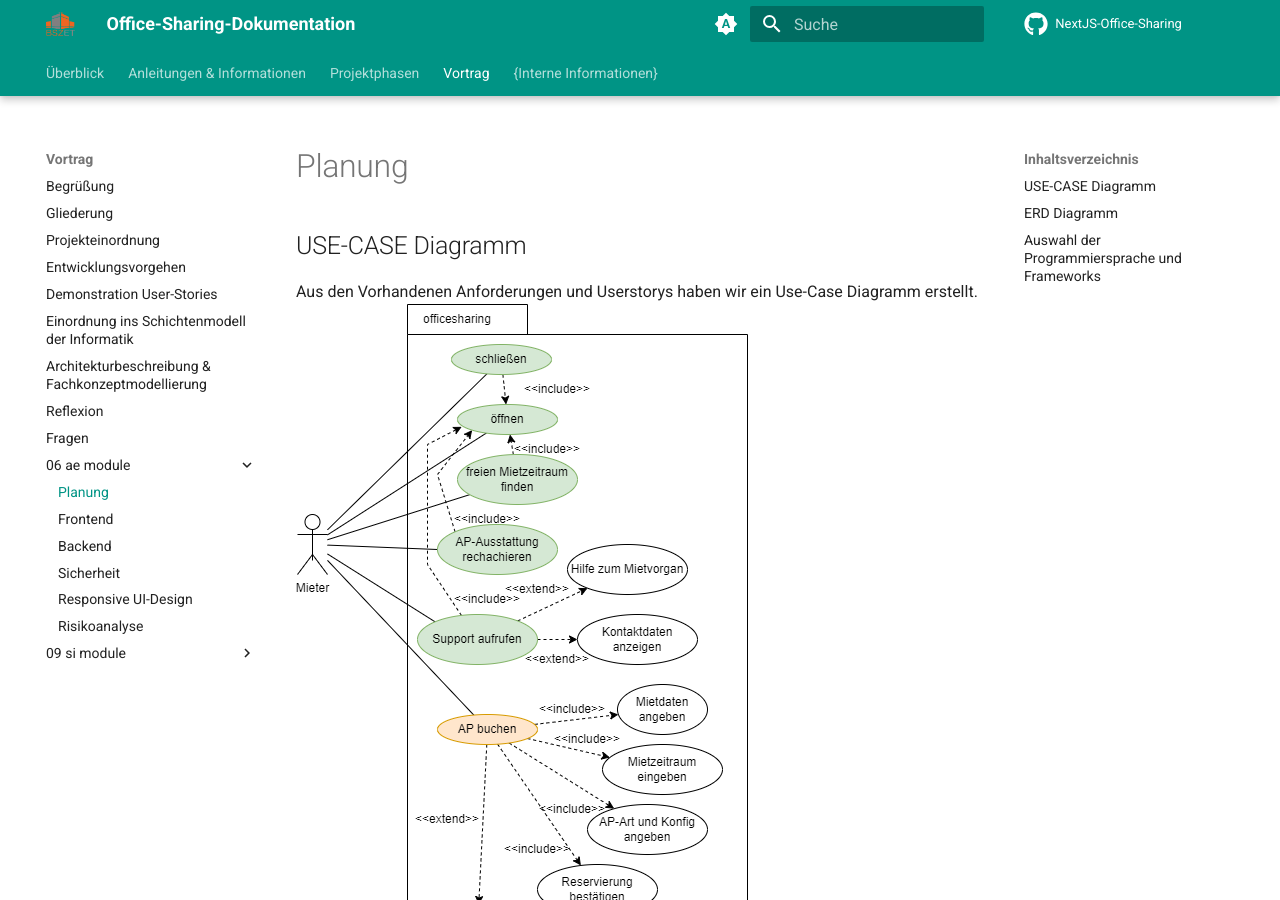
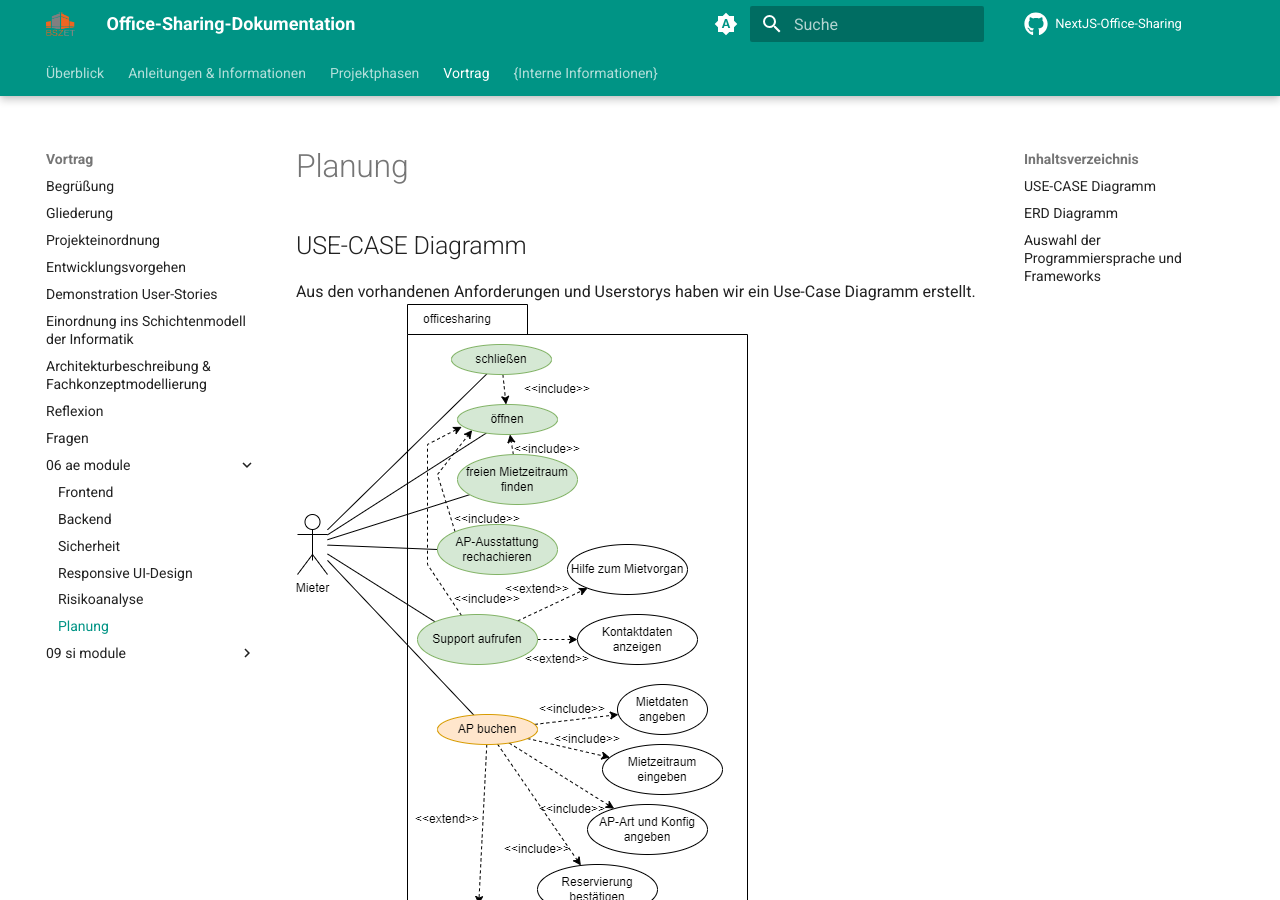
Before and after one commit to gz-bad-erzland-p2/Dokumentation, an MkDocs documentation site: the page built from docs/vortrag/06_ae-module/09_planung.md, in a window 1280 px wide and 900 px high. Built offline with MkDocs 1.6.1 and Material for MkDocs 9.7.7, drawn with Linux system fonts in a browser that asks for light colours; comment, search, counter and statistics services are not loaded.

```diff
--- a/docs/vortrag/06_ae-module/00_planung.md
+++ b/docs/vortrag/06_ae-module/09_planung.md
@@ -2,7 +2,7 @@
 
 ## USE-CASE Diagramm
 
-Aus den Vorhandenen Anforderungen und Userstorys haben wir ein Use-Case Diagramm erstellt.
+Aus den vorhandenen Anforderungen und Userstorys haben wir ein Use-Case Diagramm erstellt.
 ![USE-CASE](https://github.com/gz-bad-erzland-p2/Dokumentation/raw/master/docs/assets/img/UseCase01.png)
 
 ## ERD Diagramm
```
